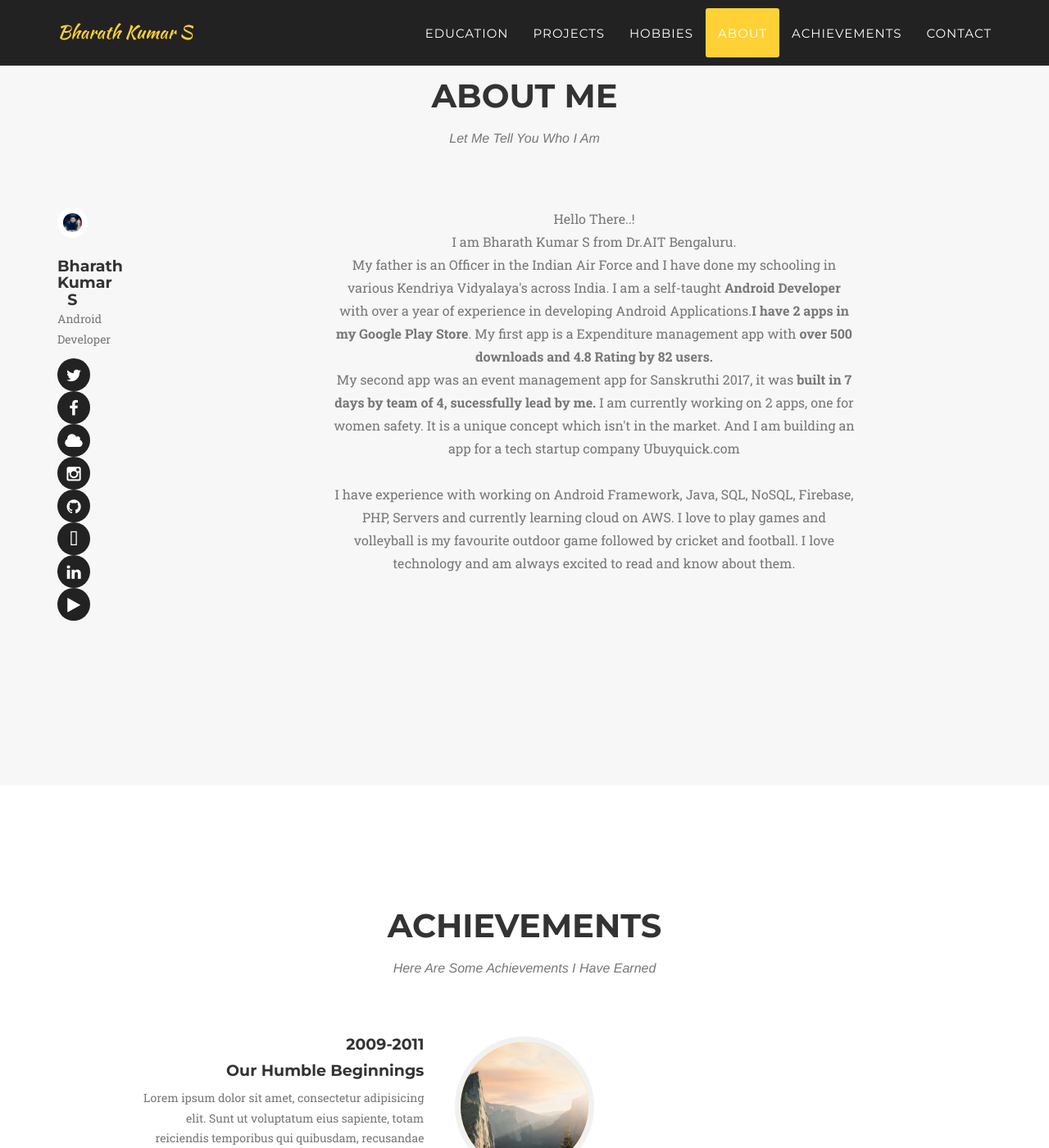
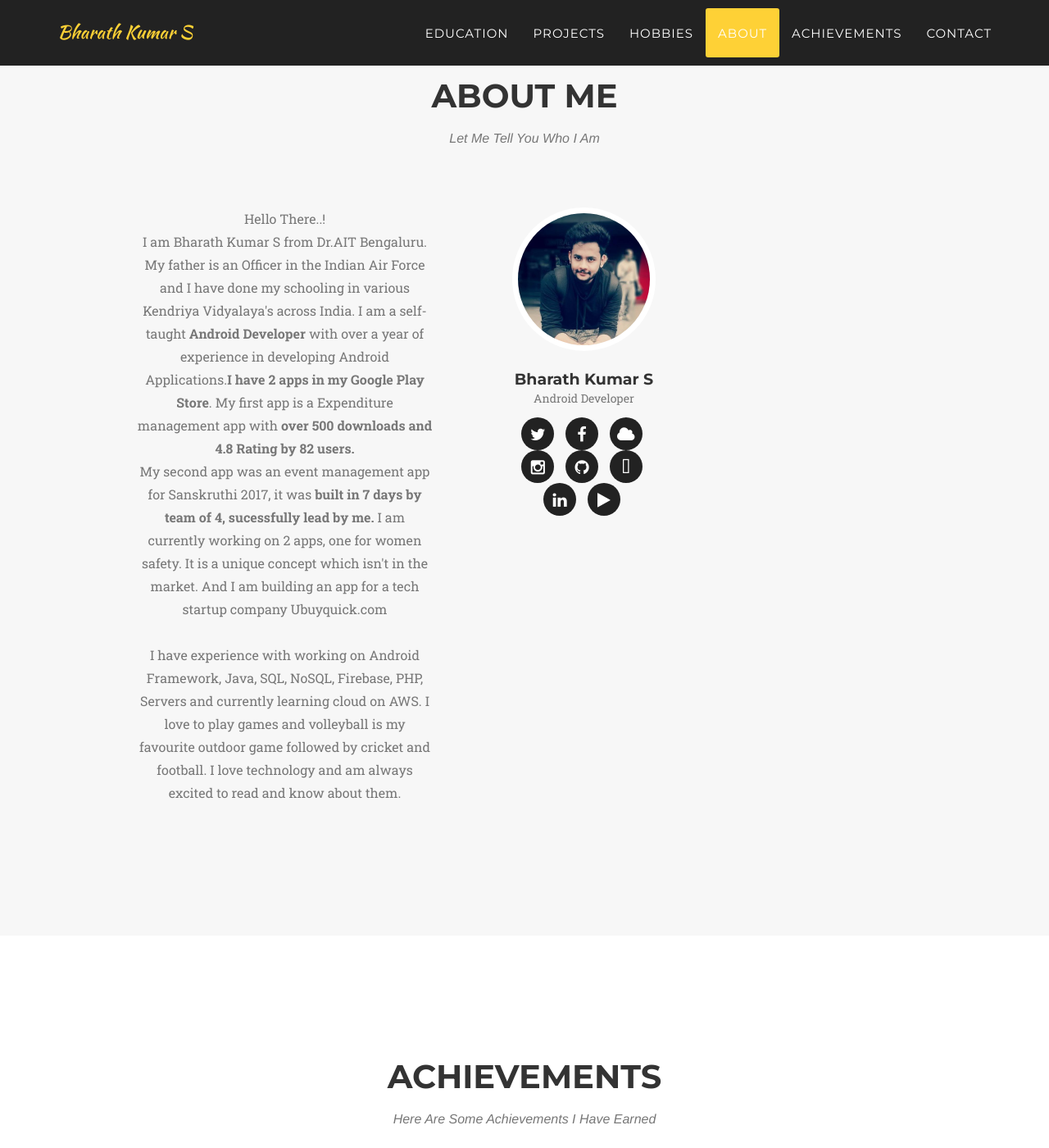
Before and after one commit to BharathKSunil/BharathKSunil.github.io, a Jekyll site: the page built from index.html, in a window 1280 px wide and 1400 px high, scrolled down 5144 px. Shown: the whole window at 82% size. Built offline with Jekyll 4.4.1, drawn with Linux system fonts in a browser that asks for light colours; some web fonts are replaced.

Commit message:
Updates to About

```diff
--- a/_includes/css/agency.css
+++ b/_includes/css/agency.css
@@ -656,10 +656,12 @@ section h3.section-subheading {
     flex-flow: row;
 }
 .about-fixed{
-    width: auto;
+    flex: 3 1 50%;
+    order: 2;
 }
 .about-flex-item{
-    flex-grow: 1;
+    flex: 1 6 50%;
+    order: 1;
 }
 
 aside.clients img {
```
